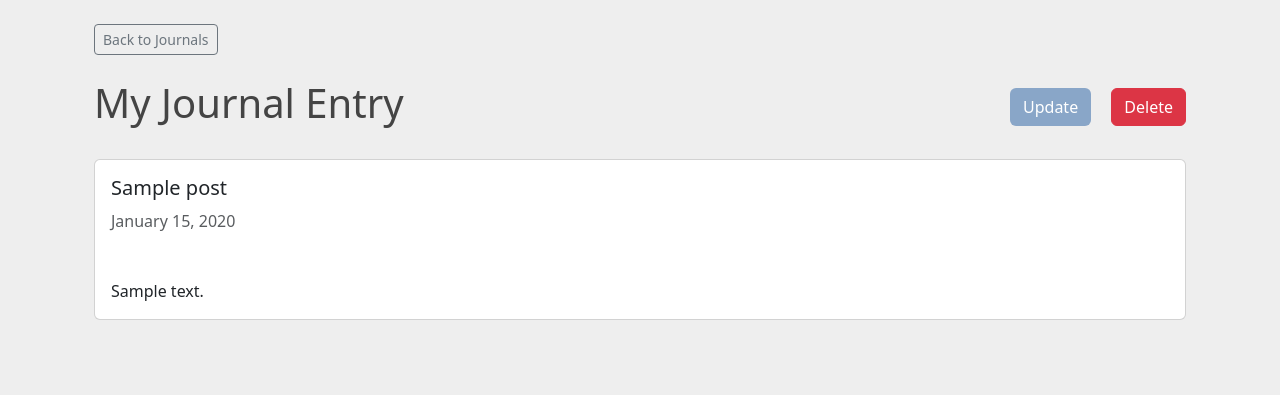
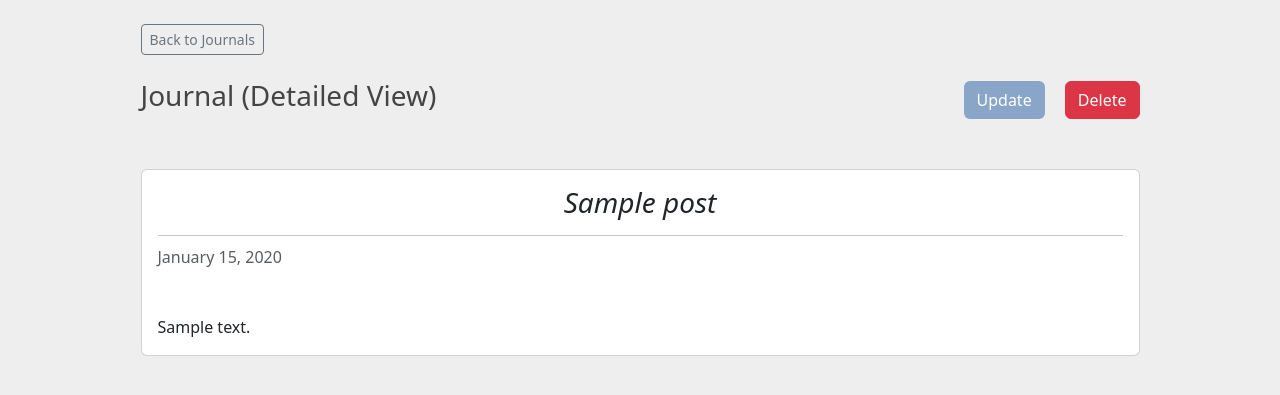
Before and after one commit to ahmetcucar/wellness-workbook, a Django app: page /journals/1/ in a window 1280 px wide. Shown: the part 56-451 px from the top of the page. Run offline with Django 5.2, Linux system fonts and the light colour scheme; a user stored in the database is signed in; tables that the repository leaves empty hold one stand-in row (values such as "Sample post").

Commit message:
update journal-detail UI to look more like habit-detail

```diff
--- a/mysite/app/templates/app/habit_detail.html
+++ b/mysite/app/templates/app/habit_detail.html
@@ -9,7 +9,7 @@
                 <div class="d-flex justify-content-between align-items-center mb-5">
                     <!-- Left Aligned Heading and Back Button -->
                     <div>
-                        <h3>Habit (Detailed View)</h1>
+                        <h3>Habit (Detailed View)</h3>
                     </div>
 
                     <!-- Right Aligned Update and Delete Buttons -->
--- a/mysite/app/templates/app/journal_detail.html
+++ b/mysite/app/templates/app/journal_detail.html
@@ -1,11 +1,15 @@
 {% extends "app/base.html" %}
 {% block content %}
     <div class="container mt-4">
+        <div class="row justify-content-center">
+            <div class="col-md-11">
+
+                <!-- Back Button and Heading -->
                 <a href="{% url 'app-journals' %}" class="btn btn-outline-secondary btn-sm mb-4">Back to Journals</a>
-        <div class="d-flex justify-content-between align-items-center mb-4">
+                <div class="d-flex justify-content-between align-items-center mb-5">
                     <!-- Left Aligned Heading and Back Button -->
                     <div>
-                <h1>My Journal Entry</h1>
+                        <h3>Journal (Detailed View)</h3>
                     </div>
 
                     <!-- Right Aligned Update and Delete Buttons -->
@@ -15,17 +19,24 @@
                     </div>
                 </div>
 
+
                 <!-- Journal Entry Card -->
                 <div class="card mb-3">
                     <div class="card-body">
+                        <em>
                         {% if post.title %}
-                    <h5 class="card-title mb-3">{{ post.title }}</h5>
+                            <h3 class="card-title text-center mb-3">{{ post.title }}</h3>
                         {% else %}
-                    <h5 class="card-title mb-3">{{ post.date_posted|date:"l" }}'s Journal</h5>
+                            <h3 class="card-title text-center mb-3">{{ post.date_posted|date:"l" }}'s Journal</h3>
                         {% endif %}
+                        </em>
+                        <hr>
+
                         <h6 class="card-subtitle text-muted mb-5">{{ post.date_posted|date:"F j, Y" }}</h6>
                         <p class="card-text">{{ post.content }}</p>
                     </div>
                 </div>
             </div>
+        </div>
+    </div>
 {% endblock content %}
```
Lines whose indentation alone changed are shown as unchanged.
